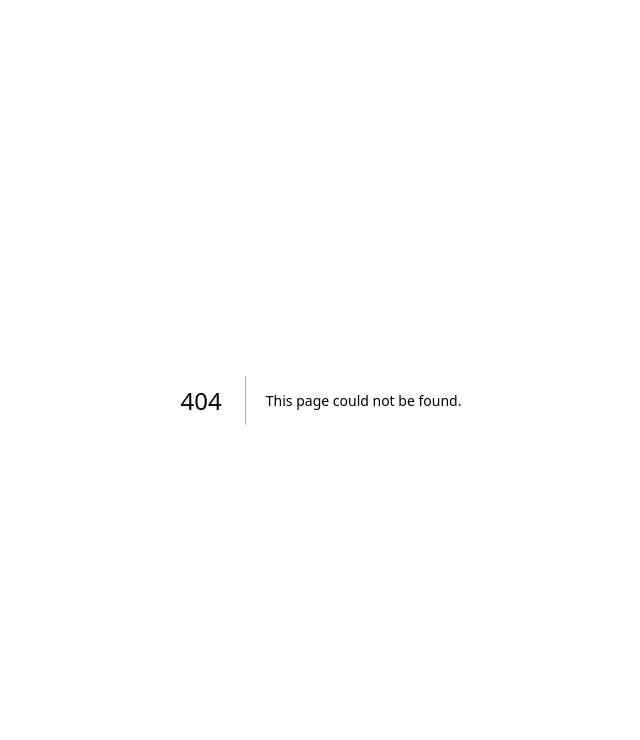
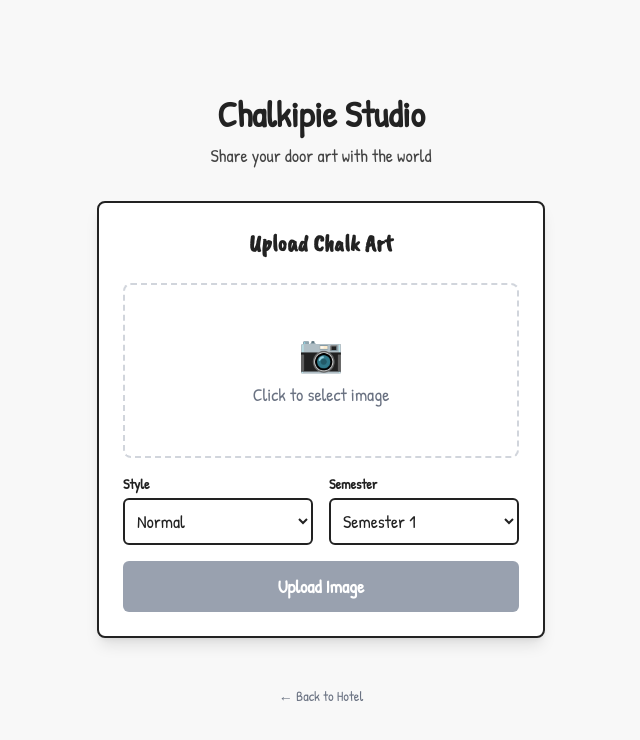
Before and after one commit to BenyAlbatross/Chalkipie, a Next.js app in the folder doorapp/: page /upload in a window 1280 px wide. Before the commit this address had no page. Shown: the top 740 px of the page, without its empty margins (319-959 px from the left). Built offline with nearby package versions, Linux system fonts and the light colour scheme.

Commit message:
Added image upload

```diff
--- a/doorapp/app/api/chalk/route.js
+++ b/doorapp/app/api/chalk/route.js
@@ -13,8 +13,9 @@ export async function POST(request) {
     const file = formData.get('image');
     const style = formData.get('style');
     const semester = formData.get('semester');
+    const id = formData.get('id'); // level + unit number
 
-    // 1. Upload to Storage (Using a timestamp for uniqueness since no user_id)
+    // 1. Upload to Storage
     const fileName = `public/${Date.now()}-${file.name}`;
     const { data: uploadData, error: storageError } = await supabase.storage
       .from('chalk-images')
@@ -27,16 +28,17 @@ export async function POST(request) {
       .from('chalk-images')
       .getPublicUrl(fileName);
 
-    // 3. Insert metadata
+    // 3. Insert metadata matching the new schema
     const { error: dbError } = await supabase
       .from('door_chalks')
       .insert({
-        image_url: publicUrl,
-        style_type: style,
-        semester: semester
+        id: id,
+        original_url: publicUrl,
+        processed_url: publicUrl, // Default to same for now
+        style: style,
+        semester: semester,
+        status: 'completed'
       });
-
-    if (dbError) throw dbError;
 
     return NextResponse.json({ success: true, url: publicUrl });
   } catch (error) {
--- /dev/null
+++ b/doorapp/app/upload/page.tsx
@@ -0,0 +1,18 @@
+import ImageUploader from '@/components/ImageUploader';
+
+export default function UploadPage() {
+  return (
+    <div className="min-h-screen bg-light-gray flex flex-col items-center justify-center p-4">
+      <div className="mb-8 text-center">
+        <h1 className="text-4xl font-bold mb-2">Chalkipie Studio</h1>
+        <p className="text-dark-gray">Share your door art with the world</p>
+      </div>
+
+      <ImageUploader />
+
+      <div className="mt-12 text-center text-sm text-gray-500">
+        <a href="/" className="hover:underline">← Back to Hotel</a>
+      </div>
+    </div>
+  );
+}
--- a/doorapp/components/DoorFocusView.tsx
+++ b/doorapp/components/DoorFocusView.tsx
@@ -4,6 +4,7 @@ import { Door } from '@/types/door';
 import { useState, useEffect } from 'react';
 import { motion, AnimatePresence } from 'framer-motion';
 import Image from 'next/image';
+import ImageUploader from './ImageUploader';
 
 interface DoorFocusViewProps {
   door: Door;
@@ -25,62 +26,10 @@ export default function DoorFocusView({
   hasNext
 }: DoorFocusViewProps) {
   const [selectedAction, setSelectedAction] = useState<string | null>(null);
+  const [isUploading, setIsUploading] = useState(false);
   const [doorPosition, setDoorPosition] = useState({ x: 0, y: 0, width: 0, height: 0 });
 
-  // Calculate door's centered position and lock scroll
-  useEffect(() => {
-    if (doorElement) {
-      const rect = doorElement.getBoundingClientRect();
-      setDoorPosition({
-        x: rect.left + rect.width / 2,
-        y: rect.top + rect.height / 2,
-        width: rect.width,
-        height: rect.height,
-      });
-    }
-
-    // Lock scrolling
-    const originalOverflow = document.body.style.overflow;
-    document.body.style.overflow = 'hidden';
-
-    return () => {
-      document.body.style.overflow = originalOverflow;
-    };
-  }, [doorElement]);
-
-  // Close on Escape key
-  useEffect(() => {
-    const handleEscape = (e: KeyboardEvent) => {
-      if (e.key === 'Escape') onClose();
-    };
-
-    // Arrow key navigation
-    const handleArrowKeys = (e: KeyboardEvent) => {
-      if (e.key === 'ArrowLeft' && hasPrevious && onPrevious) {
-        onPrevious();
-      } else if (e.key === 'ArrowRight' && hasNext && onNext) {
-        onNext();
-      }
-    };
-
-    window.addEventListener('keydown', handleEscape);
-    window.addEventListener('keydown', handleArrowKeys);
-
-    return () => {
-      window.removeEventListener('keydown', handleEscape);
-      window.removeEventListener('keydown', handleArrowKeys);
-    };
-  }, [onClose, onPrevious, onNext, hasPrevious, hasNext]);
-
-  const handleAction = (action: string) => {
-    setSelectedAction(action);
-    // Placeholder for future backend integration
-    console.log(`Action: ${action} on door ${door.id}`);
-    setTimeout(() => {
-      setSelectedAction(null);
-      onClose();
-    }, 1000);
-  };
+  // ... (Keep existing useEffects)
 
   // Calculate centered position - bottom of door at 50vh
   const centerX = typeof window !== 'undefined' ? window.innerWidth / 2 : 0;
@@ -89,6 +38,19 @@ export default function DoorFocusView({
 
   const roomNumber = `${String(door.floor).padStart(2, '0')}-${String(door.doorNumber % 1000).padStart(3, '0')}`;
   const [direction, setDirection] = useState(0); // Track navigation direction for carousel
+
+  // Close upload view
+  const handleCloseUpload = () => setIsUploading(false);
+
+  const handleAction = (action: string) => {
+    setSelectedAction(action);
+    // Placeholder for future backend integration
+    console.log(`Action: ${action} on door ${door.id}`);
+    setTimeout(() => {
+      setSelectedAction(null);
+      // onClose(); // Removing automatic close to let user see effect or perform multiple actions
+    }, 1000);
+  };
 
   return (
     <AnimatePresence mode="wait" custom={direction}>
@@ -128,7 +90,7 @@ export default function DoorFocusView({
         }}
         className="fixed inset-0 z-50 pointer-events-none flex flex-col items-center justify-center"
       >
-        <div className="flex flex-col items-center justify-center">
+        <div className="flex flex-col items-center justify-center w-full max-w-2xl">
           {/* Room number above door - centered */}
           <div
             className="mb-6 px-2 py-1 text-center font-bold text-white"
@@ -137,14 +99,30 @@ export default function DoorFocusView({
             {roomNumber}
           </div>
 
-          {/* Door Preview - actual door with image */}
+          {/* Door Preview OR Upload Form */}
           <div
-            className="relative bg-white shadow-2xl pointer-events-auto"
+            className="relative bg-white shadow-2xl pointer-events-auto rounded-lg overflow-hidden transition-all duration-300"
             style={{
-              width: `${doorPosition.width * 1.5}px`,
-              height: `${doorPosition.height * 1.5}px`,
+              width: isUploading ? '500px' : `${doorPosition.width * 1.5}px`,
+              height: isUploading ? 'auto' : `${doorPosition.height * 1.5}px`,
+              minHeight: isUploading ? '400px' : 'auto',
             }}
           >
+            {isUploading ? (
+              <div className="p-6 h-full flex flex-col bg-white">
+                 <div className="flex justify-between items-center mb-4">
+                    <h3 className="font-bold text-xl">Upload Art</h3>
+                    <button onClick={handleCloseUpload} className="text-sm underline">Cancel</button>
+                 </div>
+                 <ImageUploader
+                    doorId={`${door.floor}${String(door.doorNumber % 1000).padStart(3, '0')}`}
+                    initialSemester={door.semester}
+                    academicYear={door.academicYear}
+                    onUploadSuccess={() => setTimeout(handleCloseUpload, 1500)}
+                 />
+              </div>
+            ) : (
+              <>
                 {/* Image Content */}
                 <div className="absolute inset-0" style={{ padding: '8px' }}>
                   <div className="relative h-full w-full overflow-hidden border-2 border-dashed border-gray-300 rounded-sm">
@@ -168,9 +146,12 @@ export default function DoorFocusView({
                     {door.nameOfOwner}
                   </div>
                 )}
+              </>
+            )}
           </div>
 
-          {/* Action Buttons - Below Centered Door - centered on middle button */}
+          {/* Action Buttons - Hide when uploading */}
+          {!isUploading && (
             <motion.div
               initial={{ opacity: 0, y: 10 }}
               animate={{ opacity: 1, y: 0 }}
@@ -178,7 +159,15 @@ export default function DoorFocusView({
               className="mt-8 pointer-events-auto"
               onClick={(e) => e.stopPropagation()}
             >
-          <div className="flex gap-3 items-center justify-center">
+            <div className="flex gap-3 items-center justify-center flex-wrap">
+              <button
+                onClick={() => setIsUploading(true)}
+                className="px-6 py-3 bg-pastel-yellow border-3 border-black rounded-lg font-bold text-base hover:scale-110 hover:bg-pastel-orange transition-transform shadow-lg focus:outline-none focus:ring-4 focus:ring-pastel-pink"
+                style={{ fontFamily: 'var(--font-geist-sans), sans-serif' }}
+              >
+                🎨 Upload Art
+              </button>
+
               <button
                 onClick={() => handleAction('beautify')}
                 className="px-6 py-3 bg-pastel-pink border-3 border-black rounded-lg font-bold text-base hover:scale-110 transition-transform shadow-lg focus:outline-none focus:ring-4 focus:ring-pastel-yellow disabled:opacity-50 disabled:cursor-not-allowed"
@@ -216,13 +205,15 @@ export default function DoorFocusView({
               </button>
             </div>
             </motion.div>
+          )}
         </div>
       </motion.div>
 
-      {/* Navigation Arrows - Fixed to Viewport */}
-      {hasPrevious && onPrevious && (
+      {/* Navigation Arrows - Only show when NOT uploading */}
+      {!isUploading && hasPrevious && onPrevious && (
         <motion.button
           key="prev-arrow"
+          // ... (Rest of component)
           initial={{ opacity: 0, x: -20 }}
           animate={{ opacity: 1, x: 0 }}
           exit={{ opacity: 0, x: -20 }}
--- a/doorapp/components/DoorModal.tsx
+++ b/doorapp/components/DoorModal.tsx
@@ -1,3 +1,5 @@
+'use client';
+
 'use client';
 
 import { Door } from '@/types/door';
--- /dev/null
+++ b/doorapp/components/ImageUploader.tsx
@@ -0,0 +1,206 @@
+'use client';
+
+import { useState, useRef } from 'react';
+import Image from 'next/image';
+
+interface ImageUploaderProps {
+  doorId?: string;
+  initialSemester?: number;
+  academicYear?: string;
+  onUploadSuccess?: (url: string) => void;
+}
+
+export default function ImageUploader({
+  doorId = '',
+  initialSemester = 1,
+  academicYear = '25/26',
+  onUploadSuccess
+}: ImageUploaderProps) {
+  const [selectedImage, setSelectedImage] = useState<File | null>(null);
+  const [previewUrl, setPreviewUrl] = useState<string | null>(null);
+  const [isUploading, setIsUploading] = useState(false);
+  const [uploadStatus, setUploadStatus] = useState<'idle' | 'success' | 'error'>('idle');
+  const [errorMessage, setErrorMessage] = useState('');
+  const [uploadedUrl, setUploadedUrl] = useState<string | null>(null);
+
+  // Metadata state
+  const [style, setStyle] = useState('normal');
+  const [semester, setSemester] = useState(String(initialSemester));
+
+  const fileInputRef = useRef<HTMLInputElement>(null);
+
+  // Helper to format semester like 252620
+  const formatSemesterCode = (ay: string, sem: string) => {
+    // ay: "25/26" -> "2526"
+    const years = ay.replace('/', '');
+    // sem: "2" -> "20"
+    return `${years}${sem}0`;
+  };
+
+  const handleImageChange = (e: React.ChangeEvent<HTMLInputElement>) => {
+    if (e.target.files && e.target.files[0]) {
+      const file = e.target.files[0];
+      setSelectedImage(file);
+      setPreviewUrl(URL.createObjectURL(file));
+      setUploadStatus('idle');
+      setErrorMessage('');
+    }
+  };
+
+  const handleUpload = async (e: React.FormEvent) => {
+    e.preventDefault();
+    if (!selectedImage) return;
+
+    setIsUploading(true);
+    setUploadStatus('idle');
+    setErrorMessage('');
+
+    const formData = new FormData();
+    formData.append('image', selectedImage);
+    formData.append('style', style);
+    formData.append('semester', formatSemesterCode(academicYear, semester));
+    formData.append('id', doorId);
+
+    try {
+      const response = await fetch('/api/chalk', {
+        method: 'POST',
+        body: formData,
+      });
+
+      const data = await response.json();
+
+      if (!response.ok) {
+        throw new Error(data.error || 'Upload failed');
+      }
+
+      setUploadStatus('success');
+      setUploadedUrl(data.url);
+      console.log('Upload successful:', data.url);
+
+      if (onUploadSuccess) {
+        onUploadSuccess(data.url);
+      }
+    } catch (error) {
+      console.error('Upload error:', error);
+      setUploadStatus('error');
+      setErrorMessage(error instanceof Error ? error.message : 'An unknown error occurred');
+    } finally {
+      setIsUploading(false);
+    }
+  };
+
+  const resetForm = () => {
+    setSelectedImage(null);
+    setPreviewUrl(null);
+    setUploadStatus('idle');
+    setUploadedUrl(null);
+    if (fileInputRef.current) {
+      fileInputRef.current.value = '';
+    }
+  };
+
+  return (
+    <div className="max-w-md w-full bg-white p-6 rounded-lg shadow-lg border-2 border-black">
+      <h2 className="text-2xl font-bold mb-6 text-center font-handwritten">Upload Chalk Art</h2>
+
+      <form onSubmit={handleUpload} className="space-y-4">
+        {/* Image Input */}
+        <div className="border-2 border-dashed border-gray-300 rounded-lg p-4 text-center hover:bg-gray-50 transition-colors">
+          <input
+            type="file"
+            accept="image/*"
+            onChange={handleImageChange}
+            ref={fileInputRef}
+            className="hidden"
+            id="file-upload"
+          />
+          <label htmlFor="file-upload" className="cursor-pointer block w-full h-full">
+            {previewUrl ? (
+              <div className="relative aspect-video w-full h-48 mx-auto">
+                <Image
+                  src={previewUrl}
+                  alt="Preview"
+                  fill
+                  className="object-contain rounded-md"
+                />
+              </div>
+            ) : (
+              <div className="py-8 text-gray-500">
+                <span className="text-4xl block mb-2">📷</span>
+                <span className="font-medium">Click to select image</span>
+              </div>
+            )}
+          </label>
+        </div>
+
+        {/* Metadata Inputs */}
+        <div className="grid grid-cols-2 gap-4">
+          <div>
+            <label className="block text-sm font-bold mb-1">Style</label>
+            <select
+              value={style}
+              onChange={(e) => setStyle(e.target.value)}
+              className="w-full p-2 border-2 border-black rounded-md font-sans"
+            >
+              <option value="normal">Normal</option>
+              <option value="ugly">Ugly</option>
+              <option value="pretty">Pretty</option>
+              <option value="aislop">AI Slop</option>
+            </select>
+          </div>
+          <div>
+            <label className="block text-sm font-bold mb-1">Semester</label>
+            <select
+              value={semester}
+              onChange={(e) => setSemester(e.target.value)}
+              className="w-full p-2 border-2 border-black rounded-md font-sans"
+            >
+              <option value="1">Semester 1</option>
+              <option value="2">Semester 2</option>
+            </select>
+          </div>
+        </div>
+
+        {/* Submit Button */}
+        <button
+          type="submit"
+          disabled={!selectedImage || isUploading}
+          className={`w-full py-3 px-4 rounded-md font-bold text-white transition-transform ${
+            !selectedImage || isUploading
+              ? 'bg-gray-400 cursor-not-allowed'
+              : 'bg-pastel-blue hover:bg-pastel-green hover:scale-[1.02] border-2 border-black shadow-[4px_4px_0px_0px_rgba(0,0,0,1)] hover:shadow-[2px_2px_0px_0px_rgba(0,0,0,1)] hover:translate-x-[2px] hover:translate-y-[2px]'
+          }`}
+        >
+          {isUploading ? 'Uploading...' : 'Upload Image'}
+        </button>
+      </form>
+
+      {/* Status Messages */}
+      {uploadStatus === 'success' && (
+        <div className="mt-4 p-3 bg-pastel-green border-2 border-black rounded-md animate-fade-in">
+          <p className="font-bold text-center">✅ Upload Successful!</p>
+          {uploadedUrl && (
+            <div className="mt-2 text-center">
+              <a href={uploadedUrl} target="_blank" rel="noopener noreferrer" className="text-blue-600 hover:underline break-all text-sm">
+                View Image
+              </a>
+            </div>
+          )}
+          <button
+            onClick={resetForm}
+            className="mt-3 w-full text-sm underline text-gray-700 hover:text-black"
+          >
+            Upload Another
+          </button>
+        </div>
+      )}
+
+      {uploadStatus === 'error' && (
+        <div className="mt-4 p-3 bg-pastel-pink border-2 border-black rounded-md animate-fade-in">
+          <p className="font-bold text-center">❌ Upload Failed</p>
+          <p className="text-sm text-center mt-1">{errorMessage}</p>
+        </div>
+      )}
+    </div>
+  );
+}
```
Lines whose indentation alone changed are shown as unchanged.
